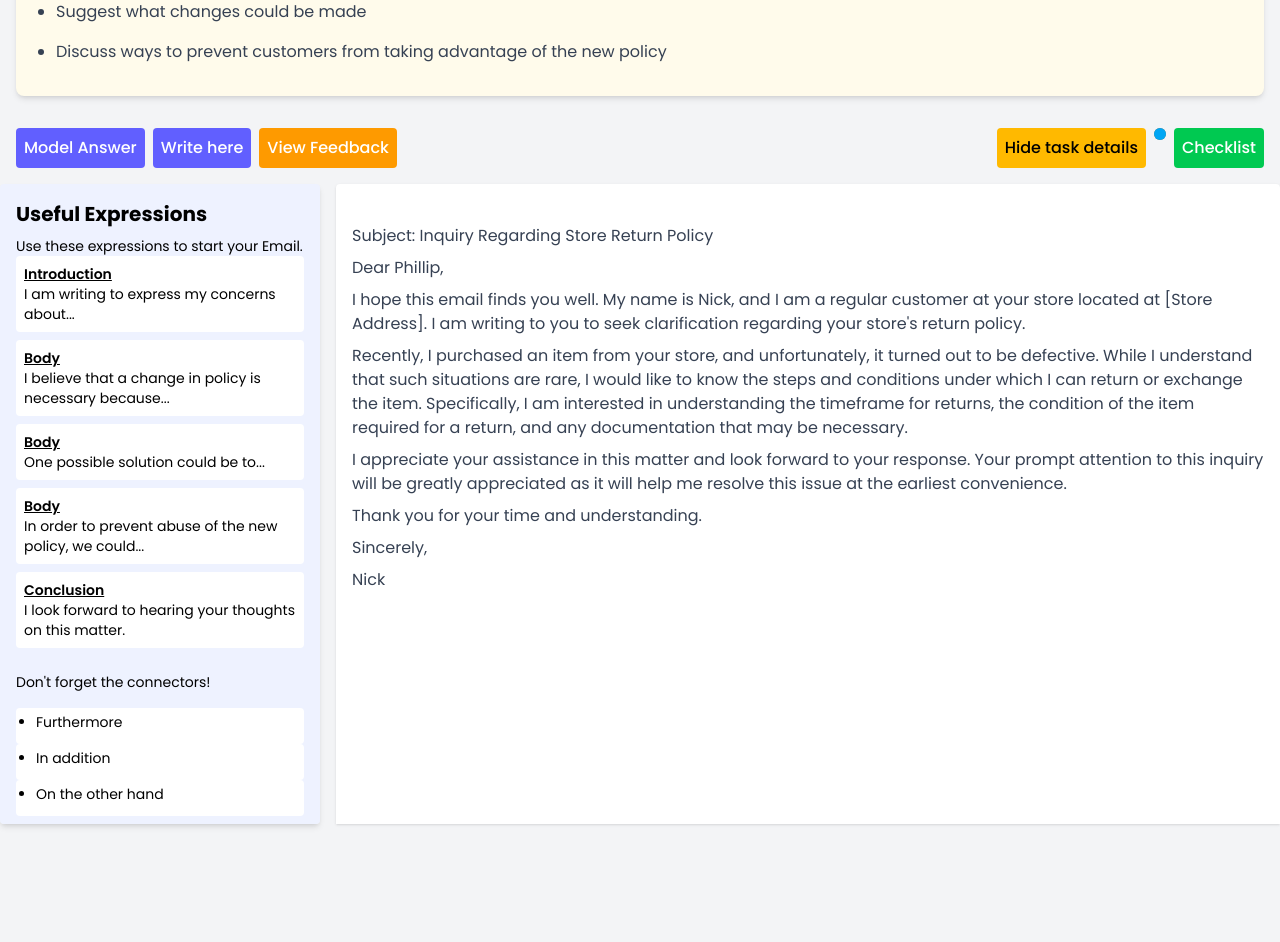
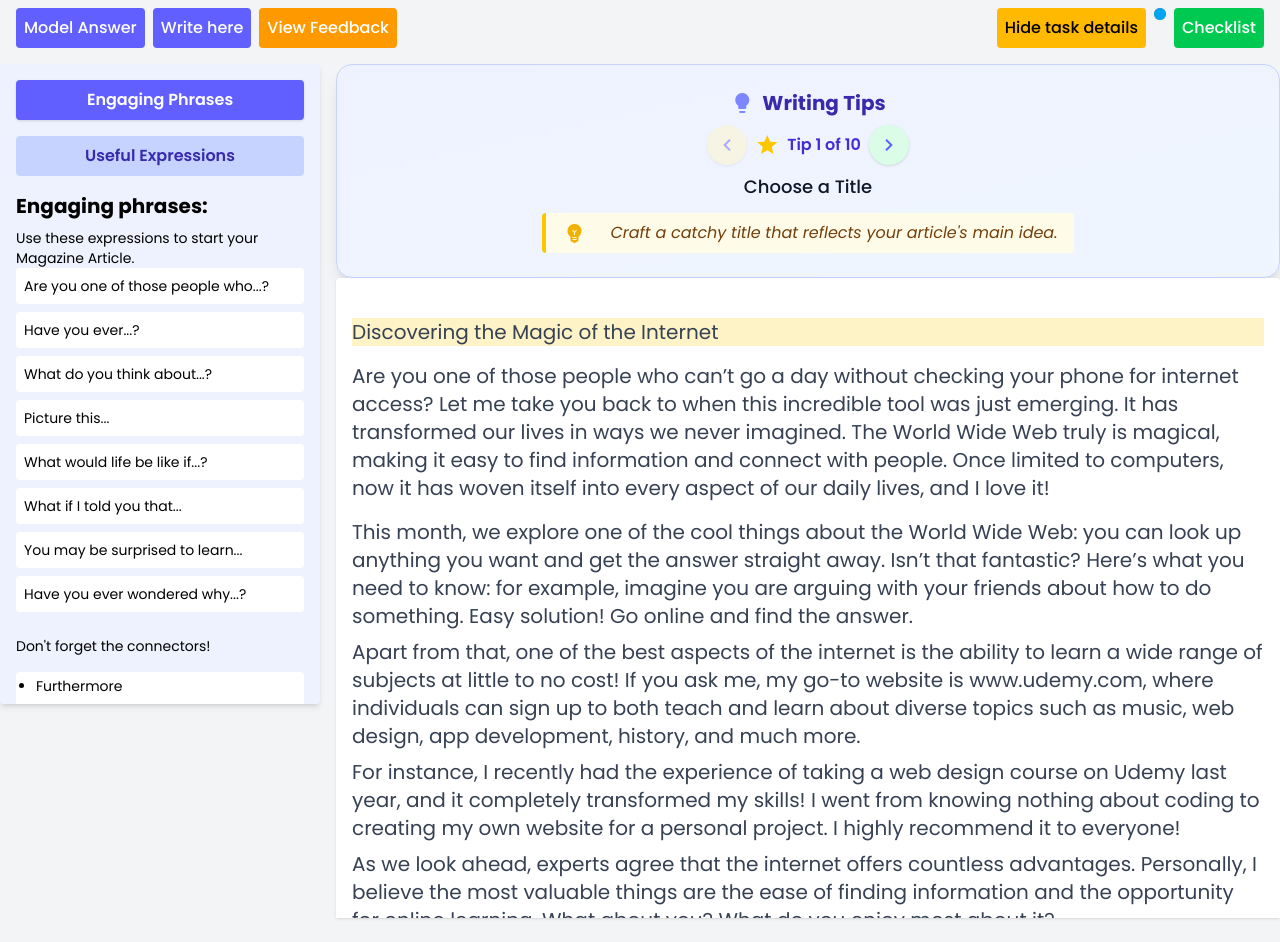
Before and after one commit to squarePotatoe/temp-speak, a Vue app: page /writing in a window 1280 px wide. Shown: the part 560-1502 px from the top of the page. Before the commit the page ends 1408 px from the top, so only its background shows below. Built offline with nearby package versions, Linux system fonts and the light colour scheme.

Commit message:
Updated info and layouts

```diff
--- a/src/data.js
+++ b/src/data.js
@@ -343,19 +343,51 @@ export const checklistItems = [
 export const textFormatDemo = [
   {
     id: 1,
-    textType: 'Email',
+    textType: 'Magazine Article',
     activity: 'Writing',
-    title: 'Formal Email Writing',
+    title: 'Discovering the Magic of the Internet',
     description: 'Learn how to write a formal email with the correct format and tone.',
     course: 'iSpeakPerfect - 360',
-    purpose: 'Write an email to the sales manager',
-    targetAudience: 'Sales manager',
-    tone: 'Professional',
-    task: 'You work in the sales deparment at Fast Fashion, an online company that sells clothes. Recently, you have received a number of complaiunts from customers about the company\'s delivery no-exchange/no-refund policy',
+    purpose: 'Sharing your experience with others',
+    targetAudience: 'General Public',
+    tone: 'Informal',
+    task: 'A local magazine has asked readers to write an article about their favourite things about the Internet. Write an article talking about the things you do with the Internet and recommend a website to other readers.',
     instructions: [
-      'Explain why you think this policy should be changed',
-      'Suggest what changes could be made',
-      'Discuss ways to prevent customers from taking advantage of the new policy',
+
+    ],
+    engagingPhrases: [
+      {
+        id: 1,
+        content: 'Are you one of those people who...?',
+      },
+      {
+        id: 2,
+        content: 'Have you ever...?',
+      },
+      {
+        id: 3,
+        content: 'What do you think about...?',
+      },
+      {
+        id: 4,
+        content: 'Picture this...',
+      },
+      {
+        id: 5,
+        content: 'What would life be like if...?',
+      },
+      {
+        id: 6,
+        content: 'What if I told you that...',
+      },
+      {
+        id: 7,
+        content: 'You may be surprised to learn...',
+      },
+      {
+        id: 8,
+        content: 'Have you ever wondered why...?',
+      }
     ],
     usefulExpressions: [
       {
@@ -476,17 +508,49 @@ export const guidesForTextTypes = [
 export const textTypesExamples = [
   {
     id: 1,
-    textType: 'Email',
+    textType: 'Magazine Article',
     tone: 'Formal',
     structure: [
-      'Subject: Inquiry Regarding Store Return Policy',
-      'Dear Phillip,',
-      'I hope this email finds you well. My name is Nick, and I am a regular customer at your store located at [Store Address]. I am writing to you to seek clarification regarding your store\'s return policy.',
-      'Recently, I purchased an item from your store, and unfortunately, it turned out to be defective. While I understand that such situations are rare, I would like to know the steps and conditions under which I can return or exchange the item. Specifically, I am interested in understanding the timeframe for returns, the condition of the item required for a return, and any documentation that may be necessary.',
-      'I appreciate your assistance in this matter and look forward to your response. Your prompt attention to this inquiry will be greatly appreciated as it will help me resolve this issue at the earliest convenience.',
-      'Thank you for your time and understanding.',
-      'Sincerely,',
-      'Nick'
+      {
+        id: 1,
+        header: 'Title',
+        content: 'Discovering the Magic of the Internet',
+      },
+      {
+        id: 2,
+        header: 'Engaging the Reader',
+        content: 'Are you one of those people who can’t go a day without checking your phone for internet access?',
+      },
+      {
+        id: 3,
+        header: 'Introduction',
+        content: ' Let me take you back to when this incredible tool was just emerging. It has transformed our lives in ways we never imagined.  The World Wide Web truly is magical, making it easy to find information and connect with people.  Once limited to computers, now it has woven itself into every aspect of our daily lives, and I love it!',
+      },
+      {
+        id: 4,
+        header: 'Linking Opening to Title',
+        content: 'The World Wide Web truly is magical, making it easy to find information and connect with people',
+      },
+      {
+        id: 5,
+        header: 'Body',
+        content: 'This month, we explore one of the cool things about the World Wide Web: you can look up anything you want and get the answer straight away. Isn’t that fantastic? Here’s what you need to know: for example, imagine you are arguing with your friends about how to do something. Easy solution! Go online and find the answer.'
+      },
+      {
+        id: 6,
+        header: 'Body',
+        content: 'Apart from that, one of the best aspects of the internet is the ability to learn a wide range of subjects at little to no cost! If you ask me, my go-to website is www.udemy.com, where individuals can sign up to both teach and learn about diverse topics such as music, web design, app development, history, and much more.',
+      },
+      {
+        id: 7,
+        header: 'Body',
+        content: 'For instance, I recently had the experience of taking a web design course on Udemy last year, and it completely transformed my skills! I went from knowing nothing about coding to creating my own website for a personal project. I highly recommend it to everyone!',
+      },
+      {
+        id: 8,
+        header: 'Conclusion',
+        content: 'As we look ahead, experts agree that the internet offers countless advantages. Personally, I believe the most valuable things are the ease of finding information and the opportunity for online learning. What about you? What do you enjoy most about it?',
+      }
     ],
   },
 ];
@@ -714,32 +778,52 @@ export const readingFeedback = [
 export const writingEmailTips = [
   {
     id: 1,
-    content: 'Use a clear and concise subject line that summarizes the email content.',
-    example: 'Subject: Request for Meeting',
+    content: 'Choose a Title',
+    example: `Craft a catchy title that reflects your article's main idea.`,
   },
   {
     id: 2,
-    content: 'Start with a polite greeting, addressing the recipient by name if possible.',
-    example: 'Dear Mr. Smith,',
+    content: 'Identify Your Audience',
+    example: 'Who are you writing for? Tailor your language to engage with them.',
   },
   {
     id: 3,
-    content: 'State the purpose of the email in the opening paragraph.',
-    example: 'I am writing to follow up on our previous conversation regarding...',
+    content: 'Decide on Tone',
+    example: 'Choose a tone that fits your purpose and target audience - casual for lifestyle topics, formal for academic ones.',
   },
   {
     id: 4,
-    content: 'Use short paragraphs and bullet points for clarity.',
-    example: 'Here are the key points we discussed:\n- Point 1\n- Point 2\n- Point 3',
+    content: 'Engage the Reader',
+    example: 'Start with questions or statements to capture attention, such as, Are you one of those people who …….?',
   },
   {
     id: 5,
-    content: 'Be polite and professional in your tone throughout the email.',
-    example: 'I appreciate your assistance in this matter and look forward to your response.',
+    content: 'Link Opening to Title',
+    example: 'Ensure your opening sentence connects clearly to the title for relevance.',
   },
   {
     id: 6,
-    content: 'End with a courteous closing statement and your name.',
-    example: 'Thank you for your time and understanding.\nSincerely,\nNick',
+    content: 'Consider Your Purpose',
+    example: 'Ask yourself: What is the goal of your article? To inform, entertain, or persuade?',
   },
+  {
+    id: 7,
+    content: 'Personalise Your Content',
+    example: 'Use true stories or personal experiences to make your article relatable.',
+  },
+  {
+    id: 8,
+    content: 'Include Examples',
+    example: 'Support your points with relevant examples to illustrate your ideas.',
+  },
+  {
+    id: 9,
+    content: 'Maintain Consistency',
+    example: 'Keep the chosen tone consistent throughout.',
+  },
+  {
+    id: 10,
+    content: 'Proofread Your Work',
+    example: 'Check for accuracy, punctuation, and spelling to ensure professionalism.',
+  }
 ];
--- a/src/views/classes/ClassesView.vue
+++ b/src/views/classes/ClassesView.vue
@@ -57,11 +57,11 @@ const redingLesson2 = readingDemo.find((item) => item.id === 2);
 
       <div class="p-2">
         <ClassCard
-          title="Email Writing"
+          title="Article Writing"
           activity="Writing"
           :img="fastFashion"
-          textType="Email"
-          description="You work in the sales deparment at Fast Fashion, an online company that sells clothes..."
+          textType="Magazine Article"
+          description="Discus the wonders of the internet..."
           teacher="John Doe"
           date="15 October 2025, Wednesday"
           time="Start 18:00 End 19:00"
--- a/src/views/writing/WritingView.vue
+++ b/src/views/writing/WritingView.vue
@@ -44,7 +44,7 @@
       <div class="grid grid-cols-4">
         <!-- Left side notes -->
         <div class="col-span-1 bg-indigo-50 rounded p-4 overflow-y-auto max-h-[40rem] shadow-md">
-          <SidebarLeft />
+          <SidebarLeft @sectionChange="onSectionChange" />
         <div>
 
           </div>
@@ -53,19 +53,10 @@
         <!-- Togglable content -->
         <!-- Article only -->
         <div class="col-span-3 ml-4" v-if="isViewArticle">
-          <Email :articleHeight="articleHeight" />
-        </div>
-
-        <!-- Editor only -->
-        <div class="col-span-3 ml-4" v-else-if="isViewEditor">
           <div class="flex flex-col">
                       <div class="flex flex-col rounded-t-xl">
 
             <div class="flex flex-col rounded-t-xl">
-
-<div class="flex items-center gap-4 my-2">
-
-  <div class="flex-1">
 
               <div class="bg-gradient-to-br from-indigo-50 to-blue-50 border border-indigo-200 rounded-2xl shadow-lg p-6 flex flex-col items-center min-h-[180px]">
                 <div class="text-xl font-bold text-indigo-800 flex items-center gap-2 mb-2">
@@ -100,19 +91,67 @@
                 <div class="w-full flex flex-col items-center">
                   <div class="bg-yellow-50 border-l-4 border-yellow-400 px-4 py-2 rounded text-yellow-900 text-center italic flex items-center gap-2">
                     <span class="material-icons text-yellow-500">emoji_objects</span>
-          <span class="font-semibold">Example:</span>
+                    <span class="font-semibold"></span>
                     <span class="ml-2">{{ writingEmailTips[currentTipIndex].example }}</span>
                   </div>
                 </div>
               </div>
+
+            </div>
+          </div>
+          <Email :articleHeight="articleHeight" :activeTip="currentTipIndex" />
+
+          </div>
         </div>
 
+        <div class="col-span-3 ml-4" v-else-if="isViewEditor">
+          <div class="flex flex-col">
 
+                      <div class="flex flex-col rounded-t-xl">
+
+            <div class="flex flex-col rounded-t-xl">
+
+              <div class="bg-gradient-to-br from-indigo-50 to-blue-50 border border-indigo-200 rounded-2xl shadow-lg p-6 flex flex-col items-center min-h-[180px]">
+                <div class="text-xl font-bold text-indigo-800 flex items-center gap-2 mb-2">
+                  <span class="material-icons text-indigo-400">lightbulb</span>
+                  Writing Tips
+                </div>
+                <div class="flex items-center gap-2 mb-2">
+                  <button
+                    @click="prevTip"
+                    :disabled="currentTipIndex === 0"
+                    class="p-2 rounded-full bg-amber-100 hover:bg-amber-200 disabled:opacity-50 shadow transition flex items-center justify-center"
+                    aria-label="Previous tip"
+                  >
+                    <span class="material-icons text-indigo-500">chevron_left</span>
+                  </button>
+                        <span class="material-icons text-yellow-400">star</span>
+                        <span class="text-base font-semibold text-indigo-700">
+                          Tip {{ currentTipIndex + 1 }} of {{ writingEmailTips.length }}
+                        </span>
+                          <button
+                            @click="nextTip"
+                            :disabled="currentTipIndex === writingEmailTips.length - 1"
+                            class="p-2 rounded-full bg-green-100 hover:bg-green-200 disabled:opacity-50 shadow transition flex items-center justify-center"
+                            aria-label="Next tip"
+                          >
+                            <span class="material-icons text-indigo-500">chevron_right</span>
+                          </button>
+                </div>
+                <div class="text-lg text-gray-900 text-center font-medium mb-3">
+                  {{ writingEmailTips[currentTipIndex].content }}
+                </div>
+                <div class="w-full flex flex-col items-center">
+                  <div class="bg-yellow-50 border-l-4 border-yellow-400 px-4 py-2 rounded text-yellow-900 text-center italic flex items-center gap-2">
+                    <span class="material-icons text-yellow-500">emoji_objects</span>
+                    <span class="font-semibold"></span>
+                    <span class="ml-2">{{ writingEmailTips[currentTipIndex].example }}</span>
+                  </div>
+                </div>
               </div>
 
             </div>
           </div>
-
           <form @submit.prevent="submitForm">
             <TextEditor v-model="form.content" />
           </form>
@@ -182,6 +221,14 @@ function prevTip() {
 }
 function nextTip() {
   if (currentTipIndex.value < writingEmailTips.length - 1) currentTipIndex.value++;
+}
+
+function onSectionChange(section) {
+  if (section === "phrases") {
+    currentTipIndex.value = 3; // or whatever index you want for phrases
+  } else if (section === "expressions") {
+    currentTipIndex.value = 9; // or whatever index you want for expressions
+  }
 }
 
 const toggleSideBySide = () => {
--- a/src/views/writing/components/Email.vue
+++ b/src/views/writing/components/Email.vue
@@ -4,30 +4,56 @@
       :style="{ height: articleHeight }"
       class="overflow-y-auto mx-auto p-4 shadow rounded-t bg-white text-gray-700 flex flex-col gap-2"
     >
-        <h1 class="text-2xl font-semibold">{{ subject }}</h1>
-        <p class="text-gray-600">{{ textType.description }}</p>
-        <p class="text-gray-500">{{ textType.example }}</p>
+      <h1 class="text-2xl font-semibold">{{ subject }}</h1>
+      <p class="text-gray-600">{{ textType.description }}</p>
+      <p class="text-gray-500">{{ textType.example }}</p>
+      <div class="flex flex-col gap-4 text-xl">
+        <!-- Title section  -->
+        <div :class="activeTip === 0 ? 'bg-amber-100' : ''">
+          {{ textType.structure[0].content }}
+        </div>
+        <!-- Introduction section  -->
+        <div>
+          <span :class="activeTip === 3 ? 'bg-amber-100' : ''">{{
+            textType.structure[1].content
+          }}</span>
+          {{ textType.structure[2].content }}
+        </div>
+        <!-- Body Section  -->
         <div class="flex flex-col gap-2">
-          <div v-for="(item, index) in textType.structure" :key="index" class="flex flex-col gap-2">
-            {{ item }}
-          </div>
+          <p>
+            {{ textType.structure[4].content }}
+          </p>
+          <p>
+            {{ textType.structure[5].content }}
+          </p>
+          <p>
+            {{ textType.structure[6].content }}
+          </p>
+          <p>
+            {{ textType.structure[7].content }}
+          </p>
         </div>
-
+        <!-- Closing section  -->
+        <div></div>
+      </div>
     </article>
   </div>
 </template>
 
 <script setup>
-import { textTypesExamples } from '@/data';
+import { textTypesExamples } from "@/data";
 
-const textType = textTypesExamples.find(item => item.id === 1)
-const { subject, salutation, body, closing, signature } = textType.structure
+const textType = textTypesExamples.find((item) => item.id === 1);
+const { subject, salutation, body, closing, signature } = textType.structure;
 
 const props = defineProps({
   articleHeight: {
     type: String,
-    default: '40rem',
+    default: "40rem",
   },
-})
-
+  activeTip: {
+    type: String,
+  },
+});
 </script>
--- a/src/views/writing/components/Header.vue
+++ b/src/views/writing/components/Header.vue
@@ -3,7 +3,7 @@
     <div
       class="font-bold bg-indigo-50 pl-4 striped-bg rounded-l-sm rounded-r-3xl text-4xl mb-4"
     >
-      Email Writing
+      Article Writing
     </div>
 
     <div class="grid grid-cols-3">
@@ -56,7 +56,7 @@
       </div>
       <div class="">
         <div class="text-xl font-semibold text-slate-600">Text type</div>
-        <p>Email</p>
+        <p>Article</p>
       </div>
       <div class="">
         <div class="text-xl font-semibold text-slate-600">Tone</div>
--- a/src/views/writing/components/SidebarLeft.vue
+++ b/src/views/writing/components/SidebarLeft.vue
@@ -1,23 +1,87 @@
+<script setup>
+import { ref } from "vue";
+import {
+  introductionSentences,
+  connectives,
+  additiveConnectives,
+  contrastiveConnectives,
+  causalConnectives,
+  textFormatDemo,
+  // usefulExpressions
+} from "@/data";
+
+const emit = defineEmits(["sectionChange"]);
+
+const currentTask = textFormatDemo.find((item) => item.id === 1);
+const { textType, usefulExpressions, engagingPhrases } = currentTask;
+
+const activeSection = ref("phrases");
+
+function handleSectionChange(section) {
+  activeSection.value = section;
+  emit("sectionChange", section);
+}
+</script>
+
 <template>
   <div>
     <div class="flex flex-col gap-4">
-      <div>
-      <h2 class="mb-2">Useful Expressions</h2>
-      <p class="text-sm">Use these expressions to start your {{ textType }}.</p>
-      <div v-for="(expression, index) in usefulExpressions" :key="index" class="group flex flex-col relative rounded bg-white p-2 mb-2">
-        <div class="font-semibold text-sm underline">{{ expression.tag }}</div>
-        <div class="flex flex-col">
-          <div>
+      <button
+        :class="[
+          'p-2 rounded font-semibold transition',
+          activeSection === 'phrases'
+            ? 'bg-indigo-500 text-white shadow'
+            : 'bg-indigo-200 text-indigo-800 hover:bg-indigo-300',
+        ]"
+        @click="handleSectionChange('phrases')"
+      >
+        Engaging Phrases
+      </button>
+      <button
+        :class="[
+          'p-2 rounded font-semibold transition',
+          activeSection === 'expressions'
+            ? 'bg-indigo-500 text-white shadow'
+            : 'bg-indigo-200 text-indigo-800 hover:bg-indigo-300',
+        ]"
+        @click="handleSectionChange('expressions')"
+      >
+        Useful Expressions
+      </button>
+      <div v-if="activeSection === 'phrases'">
+        <h2 class="mb-2">Engaging phrases:</h2>
+        <p class="text-sm">
+          Use these expressions to start your {{ textType }}.
+        </p>
+        <div
+          v-for="(expression, idx) in engagingPhrases"
+          :key="idx"
+          class="group flex flex-col relative rounded bg-white p-2 mb-2"
+        >
           <div class="text-sm">{{ expression.content }}</div>
         </div>
+      </div>
+
+      <div v-else>
+        <h2 class="mb-2">Useful Expressions</h2>
+        <p class="text-sm">
+          Use these expressions to start your {{ textType }}.
+        </p>
         <div
-          class=" group-hover:opacity-100 text-sm transition-opacity bg-gray-700 p-2 text-white border-2 border-gray-600 rounded-md absolute translate-y-10 opacity-0 z-10 pointer-events-none"
+          v-for="(expression, index) in usefulExpressions"
+          :key="index"
+          class="group flex flex-col relative rounded bg-white p-2 mb-2"
+        >
+          <div class="font-semibold text-sm underline">
+            {{ expression.tag }}
+          </div>
+          <div class="text-sm">{{ expression.content }}</div>
+          <div
+            class="group-hover:opacity-100 text-sm transition-opacity bg-gray-700 p-2 text-white border-2 border-gray-600 rounded-md absolute translate-y-10 opacity-0 z-10 pointer-events-none"
           >
             <span>{{ expression.explaination }}</span>
           </div>
         </div>
-      </div>
-
       </div>
       <p class="text-sm">Don't forget the connectors!</p>
       <div>
@@ -69,9 +133,9 @@
           <p class="text-sm">Casual connectives</p>
           <span class="material-icons-outlined">info</span>
         </div>
-        <div class="group-hover:opacity-100 transition-opacity bg-gray-800 px-1
-        text-sm text-white rounded-md absolute translate-y-10 opacity-0 p-2 mt-2
-        w-64 max-w-full z-10 pointer-events-none" >
+        <div
+          class="group-hover:opacity-100 transition-opacity bg-gray-800 px-1 text-sm text-white rounded-md absolute translate-y-10 opacity-0 p-2 mt-2 w-64 max-w-full z-10 pointer-events-none"
+        >
           <ul v-for="connective in causalConnectives" class="rounded p-1">
             <li class="text-sm">
               <p>{{ connective.content }}</p>
@@ -81,20 +145,4 @@
       </div>
     </div>
   </div>
-
 </template>
-
-<script setup>
-import {
-  introductionSentences,
-  connectives,
-  additiveConnectives,
-  contrastiveConnectives,
-  causalConnectives,
-  textFormatDemo,
-  // usefulExpressions
-} from '@/data'
-
-const currentTask = textFormatDemo.find(item => item.id === 1)
-const { textType, usefulExpressions } = currentTask
-</script>
```
Lines whose indentation alone changed are shown as unchanged.
